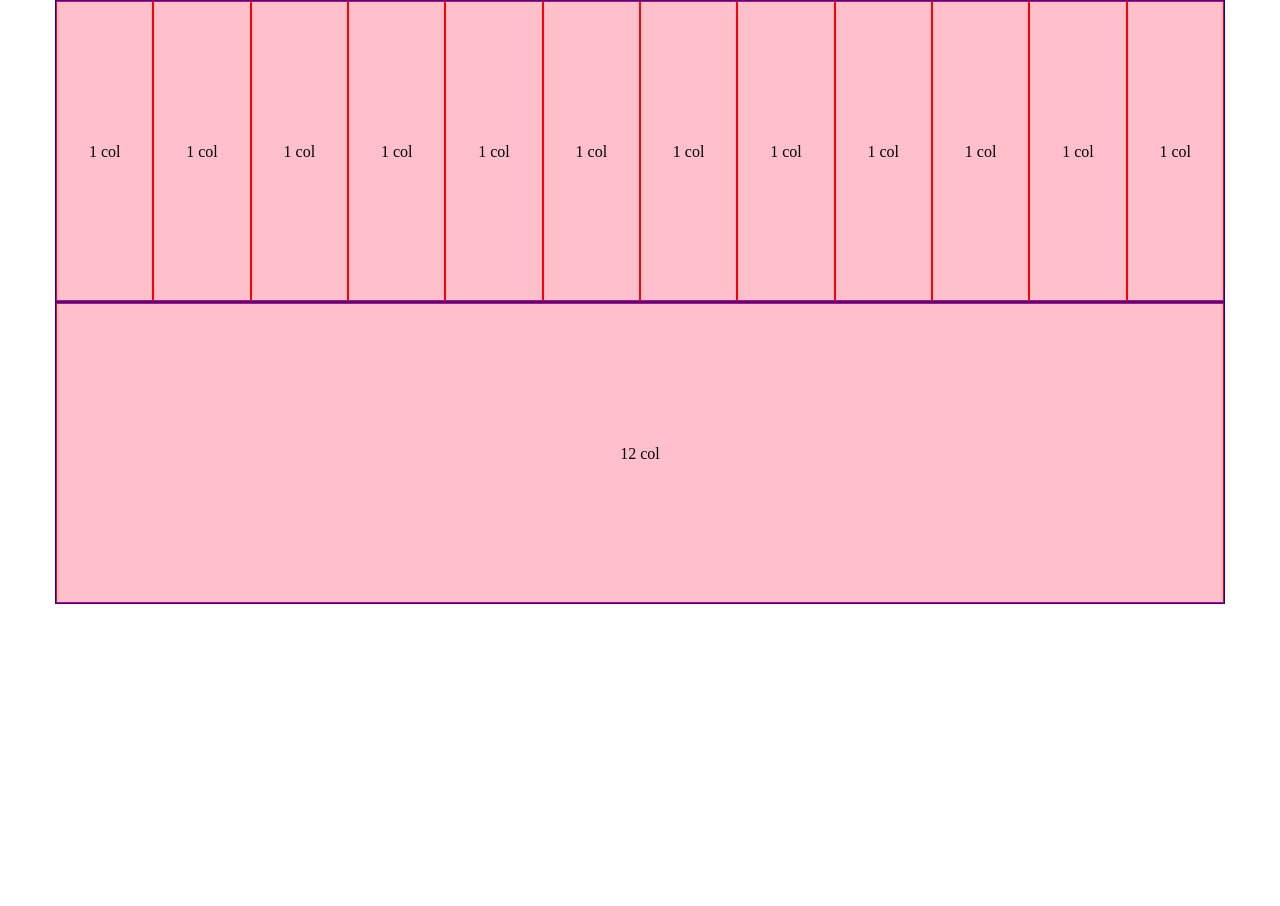
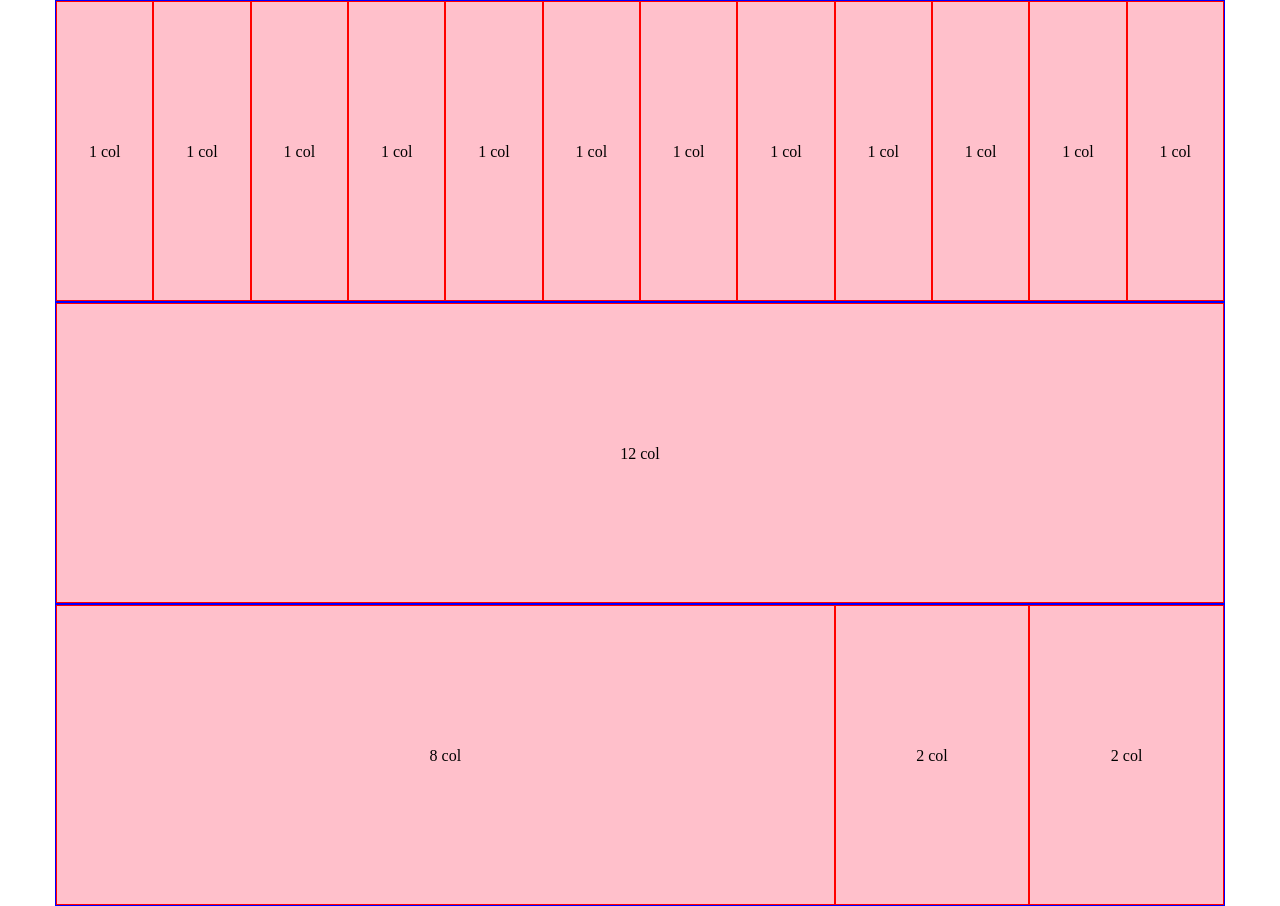
Before and after one commit to lindam-code/html-css-12bool, a plain HTML site: page index.html in a window 1280 px wide. Before the commit the page ends 800 px from the top, so only its background shows below. Drawn offline with Linux system fonts and the light colour scheme.

Commit message:
Terza riga

```diff
--- a/index.html
+++ b/index.html
@@ -83,5 +83,25 @@
     </div>
     <!-- Fine seconda riga da 1 colonne -->
 
+    <!-- Inizio terza riga da 1 colonna da 8 e due da 2 -->
+    <div class="container">
+      <div class="col-8">
+        <div class="centering">
+          <span>8 col</span>
+        </div>
+      </div>
+      <div class="col-2">
+        <div class="centering">
+          <span>2 col</span>
+        </div>
+      </div>
+      <div class="col-2">
+        <div class="centering">
+          <span>2 col</span>
+        </div>
+      </div>
+    </div>
+    <!-- Fine terza riga da 1 colonne da 8 e due da 2-->
+
   </body>
 </html>
```
